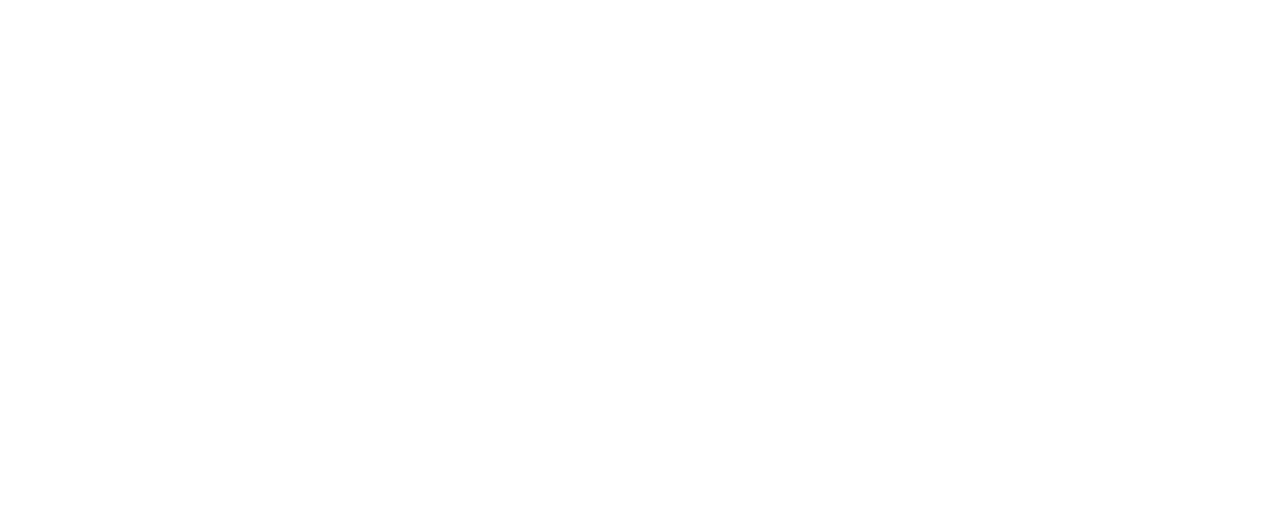
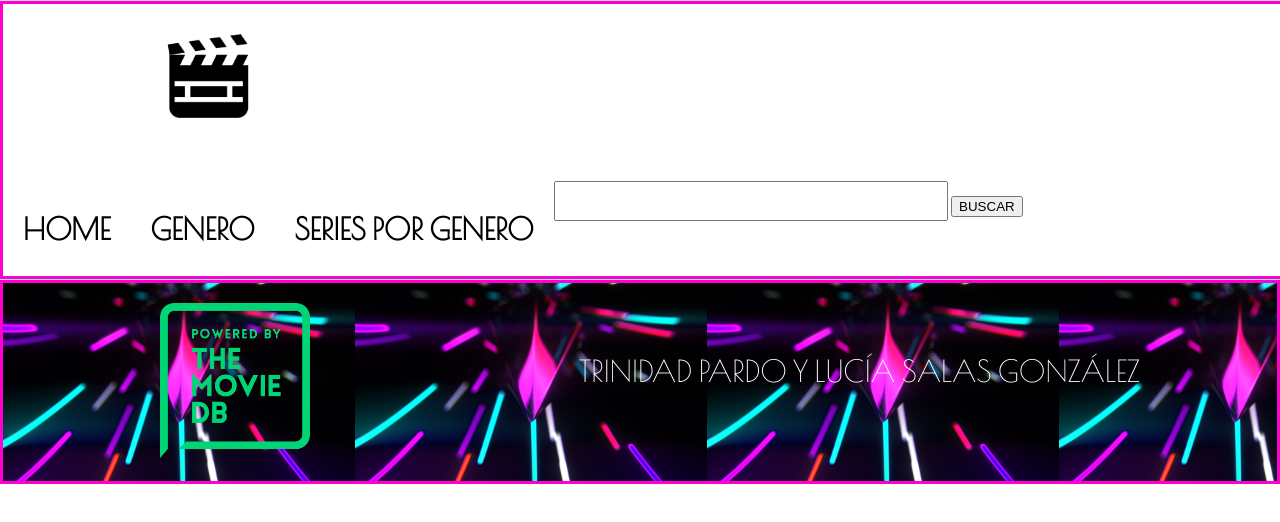
Before and after one commit to trinipardo/proyecto-final, a plain HTML site: page pag4.html in a window 1280 px wide. Drawn offline with nearby package versions, Linux system fonts and the light colour scheme.

Commit message:
terminé la estructura de todas las pags

```diff
--- a/css/index.css
+++ b/css/index.css
@@ -80,7 +80,7 @@ footer {
   border: solid 3px #FF00CD;
 
 }
-h1 {margin: auto; padding: 20px 20px;}
+h1 {margin: auto; padding: 20px 20px; text-align: center;}
 
 .logofooter{
 width: 1px;
--- a/css/pag2.css
+++ b/css/pag2.css
@@ -24,6 +24,10 @@ header nav {
 
 
 }
+h1 {
+  margin: auto;
+  padding: 20px; text-align: center}
+
 .mainContainer{background-color: #A5EBE8;}
 #dataContainer{width: 1000px; margin:auto}
 
--- a/css/pag4.css
+++ b/css/pag4.css
@@ -0,0 +1,142 @@
+body {
+  font-family: Poiret One;
+  font-size: 1rem;
+  text-transform: uppercase;
+  margin: 0;
+  border: 0;
+  padding: 0;
+  width: 100%;
+}
+.topHeader {
+  border-top: 1px solid gainsboro;
+  text-align: center;
+  height: 157px;
+  background-size: contain;
+}
+header nav {
+  width: 100%;
+  min-width:900px;
+  background-color: white;
+  position: fixed;
+  background-color:white;
+  z-index: 999;
+  border: solid 3px #FF00CD;
+
+
+}
+h1 {
+  margin: auto;
+  padding: 20px; text-align: center}
+
+.mainContainer{background-color: #A5EBE8;}
+#dataContainer{width: 1000px; margin:auto}
+
+header nav ul {
+  margin: 0;
+  padding: 0;
+  overflow: hidden;
+}
+header nav ul.ul-logo {
+  float: left;
+
+  width: 350px;
+  padding: 30px;
+}
+header nav ul.ul-menu {
+  margin-top: 25px;
+  float: left;
+  justify-content: space-around;
+
+}
+header ul li.li-logo img {
+  width: 24%;
+  text-align: center;
+
+}
+header ul li {
+  list-style-type: none;
+  font-size: 40px;
+}
+header ul li.li-menu{
+  float: left;
+  padding: 30px 20px;
+  font-size: 30px;
+  font-weight: bold;
+
+}
+input {
+  font-size: 30px;
+}
+
+
+header a {
+  text-decoration: none;
+  color: black;
+
+}
+
+
+footer {
+  margin:auto;
+  background-image: url(../images/footer.jpg);
+  background-size: contain;
+  border: solid 3px #FF00CD;
+
+}
+
+
+.logofooter{
+width: 1px;
+margin-top: 50px;
+
+}
+.divdelaimagen img {width: 150px;}
+
+.nombresfooter{
+  width: -10px;
+  float: right;
+  margin-top: 90px;
+  height: 1px;
+}
+
+footer ul.ul-logo{
+  float: left;
+  margin-top: -30px;
+  width: 10px;
+}
+footer ul li {
+  width: 25%;
+  padding: 10px 20px;
+  font-size: 1.5rem;
+  font-weight: bold;
+  position: relative;
+}
+.divdelfooter {width:1000px; margin:auto; height:100%; border: }
+.divdelaimagen {padding: 20px; display:inline-block;}
+.divdelosnombres{color:white; display:inline-block; float:right; font-size: 30px;padding-top: 70px;}
+footer ul li {
+  list-style-type: none;
+}
+
+.color-white {
+  color: white;
+}
+
+.color-gray {
+  color: gray;
+}
+
+.display-none {
+  display: none;
+}
+.button {
+  border: 1px solid gainsboro;
+  padding: 8px 20px;
+  text-transform: uppercase;
+  background-color: rgb(242, 242, 234);
+}
+.button:hover {
+  background-color: transparent;
+  color: gray;
+  border: 1px solid gray;
+}
--- a/css/pag5.css
+++ b/css/pag5.css
@@ -0,0 +1,142 @@
+body {
+  font-family: Poiret One;
+  font-size: 1rem;
+  text-transform: uppercase;
+  margin: 0;
+  border: 0;
+  padding: 0;
+  width: 100%;
+}
+.topHeader {
+  border-top: 1px solid gainsboro;
+  text-align: center;
+  height: 157px;
+  background-size: contain;
+}
+header nav {
+  width: 100%;
+  min-width:900px;
+  background-color: white;
+  position: fixed;
+  background-color:white;
+  z-index: 999;
+  border: solid 3px #FF00CD;
+
+
+}
+h1 {
+  margin: auto;
+  padding: 20px; text-align: center}
+
+.mainContainer{background-color: #A5EBE8;}
+#dataContainer{width: 1000px; margin:auto}
+
+header nav ul {
+  margin: 0;
+  padding: 0;
+  overflow: hidden;
+}
+header nav ul.ul-logo {
+  float: left;
+
+  width: 350px;
+  padding: 30px;
+}
+header nav ul.ul-menu {
+  margin-top: 25px;
+  float: left;
+  justify-content: space-around;
+
+}
+header ul li.li-logo img {
+  width: 24%;
+  text-align: center;
+
+}
+header ul li {
+  list-style-type: none;
+  font-size: 40px;
+}
+header ul li.li-menu{
+  float: left;
+  padding: 30px 20px;
+  font-size: 30px;
+  font-weight: bold;
+
+}
+input {
+  font-size: 30px;
+}
+
+
+header a {
+  text-decoration: none;
+  color: black;
+
+}
+
+
+footer {
+  margin:auto;
+  background-image: url(../images/footer.jpg);
+  background-size: contain;
+  border: solid 3px #FF00CD;
+
+}
+
+
+.logofooter{
+width: 1px;
+margin-top: 50px;
+
+}
+.divdelaimagen img {width: 150px;}
+
+.nombresfooter{
+  width: -10px;
+  float: right;
+  margin-top: 90px;
+  height: 1px;
+}
+
+footer ul.ul-logo{
+  float: left;
+  margin-top: -30px;
+  width: 10px;
+}
+footer ul li {
+  width: 25%;
+  padding: 10px 20px;
+  font-size: 1.5rem;
+  font-weight: bold;
+  position: relative;
+}
+.divdelfooter {width:1000px; margin:auto; height:100%; border: }
+.divdelaimagen {padding: 20px; display:inline-block;}
+.divdelosnombres{color:white; display:inline-block; float:right; font-size: 30px;padding-top: 70px;}
+footer ul li {
+  list-style-type: none;
+}
+
+.color-white {
+  color: white;
+}
+
+.color-gray {
+  color: gray;
+}
+
+.display-none {
+  display: none;
+}
+.button {
+  border: 1px solid gainsboro;
+  padding: 8px 20px;
+  text-transform: uppercase;
+  background-color: rgb(242, 242, 234);
+}
+.button:hover {
+  background-color: transparent;
+  color: gray;
+  border: 1px solid gray;
+}
--- a/css/pag6.css
+++ b/css/pag6.css
@@ -0,0 +1,142 @@
+body {
+  font-family: Poiret One;
+  font-size: 1rem;
+  text-transform: uppercase;
+  margin: 0;
+  border: 0;
+  padding: 0;
+  width: 100%;
+}
+.topHeader {
+  border-top: 1px solid gainsboro;
+  text-align: center;
+  height: 157px;
+  background-size: contain;
+}
+header nav {
+  width: 100%;
+  min-width:900px;
+  background-color: white;
+  position: fixed;
+  background-color:white;
+  z-index: 999;
+  border: solid 3px #FF00CD;
+
+
+}
+h1 {
+  margin: auto;
+  padding: 20px; text-align: center}
+
+.mainContainer{background-color: #A5EBE8;}
+#dataContainer{width: 1000px; margin:auto}
+
+header nav ul {
+  margin: 0;
+  padding: 0;
+  overflow: hidden;
+}
+header nav ul.ul-logo {
+  float: left;
+
+  width: 350px;
+  padding: 30px;
+}
+header nav ul.ul-menu {
+  margin-top: 25px;
+  float: left;
+  justify-content: space-around;
+
+}
+header ul li.li-logo img {
+  width: 24%;
+  text-align: center;
+
+}
+header ul li {
+  list-style-type: none;
+  font-size: 40px;
+}
+header ul li.li-menu{
+  float: left;
+  padding: 30px 20px;
+  font-size: 30px;
+  font-weight: bold;
+
+}
+input {
+  font-size: 30px;
+}
+
+
+header a {
+  text-decoration: none;
+  color: black;
+
+}
+
+
+footer {
+  margin:auto;
+  background-image: url(../images/footer.jpg);
+  background-size: contain;
+  border: solid 3px #FF00CD;
+
+}
+
+
+.logofooter{
+width: 1px;
+margin-top: 50px;
+
+}
+.divdelaimagen img {width: 150px;}
+
+.nombresfooter{
+  width: -10px;
+  float: right;
+  margin-top: 90px;
+  height: 1px;
+}
+
+footer ul.ul-logo{
+  float: left;
+  margin-top: -30px;
+  width: 10px;
+}
+footer ul li {
+  width: 25%;
+  padding: 10px 20px;
+  font-size: 1.5rem;
+  font-weight: bold;
+  position: relative;
+}
+.divdelfooter {width:1000px; margin:auto; height:100%; border: }
+.divdelaimagen {padding: 20px; display:inline-block;}
+.divdelosnombres{color:white; display:inline-block; float:right; font-size: 30px;padding-top: 70px;}
+footer ul li {
+  list-style-type: none;
+}
+
+.color-white {
+  color: white;
+}
+
+.color-gray {
+  color: gray;
+}
+
+.display-none {
+  display: none;
+}
+.button {
+  border: 1px solid gainsboro;
+  padding: 8px 20px;
+  text-transform: uppercase;
+  background-color: rgb(242, 242, 234);
+}
+.button:hover {
+  background-color: transparent;
+  color: gray;
+  border: 1px solid gray;
+}
--- a/pag2.html
+++ b/pag2.html
@@ -2,12 +2,62 @@
 <html lang="en" dir="ltr">
   <head>
     <meta charset="utf-8">
-    <title>Genero</title>
+    <title>Listado de géneros</title>
+    <link rel="stylesheet" href="css/pag2.css">
+    <link href="https://fonts.googleapis.com/css?family=Poiret+One&display=swap" rel="stylesheet" />
   </head>
 
 
 
   <body>
+    <header class="topHeader">
+        <nav>
+              <ul class="ul-logo">
+                  <li class="li-logo"><img src="images/logo movie.jpg" alt="logo"></li>
+              </ul>
+              <ul class="ul-menu">
+                  <li class="li-menu"><a id="homeLink" href="#home">HOME</a></li>
+                  <li class="li-menu"><a id="peliculasLink"  href="#user">GENERO</a></li>
+                  <li class="li-menu"><a id="seriesPorGenero" href="#products">SERIES POR GENERO</a></li>
+
+
+
+                  <input class="li-menu" type="text" name="buscador" value="">
+                  <button class="li-menu"id="seriesGenero" type="search" name="button"> BUSCAR</button>
+
+
+
+              </ul>
+          </nav>
+      </header>
+
+      <section class="mainContainer">
+        <h1>LISTADO DE GÉNEROS</h1>
+        <br><br><br>
+        <div id='dataContainer'>
+
+        </div>
+      </div>
+
+    </section>
+
+
+
+    <footer>
+      <div class="divdelfooter">
+        <div class="divdelaimagen">
+          <img src="TMDBverde.png" alt="logo">
+        </div>
+        <div class="divdelosnombres">
+          Trinidad Pardo y Lucía Salas González
+        </div>
+      </div>
+
+    </footer>
+
+
+
+
 
   </body>
 </html>
--- a/pag4.html
+++ b/pag4.html
@@ -0,0 +1,58 @@
+<!DOCTYPE html>
+<html lang="en" dir="ltr">
+  <head>
+    <meta charset="utf-8">
+    <title>Resultados</title>
+    <link rel="stylesheet" href="css/pag4.css">
+    <link href="https://fonts.googleapis.com/css?family=Poiret+One&display=swap" rel="stylesheet" />
+
+  </head>
+  <body>
+    <header class="topHeader">
+        <nav>
+              <ul class="ul-logo">
+                  <li class="li-logo"><img src="images/logo movie.jpg" alt="logo"></li>
+              </ul>
+              <ul class="ul-menu">
+                  <li class="li-menu"><a id="homeLink" href="#home">HOME</a></li>
+                  <li class="li-menu"><a id="peliculasLink"  href="#user">GENERO</a></li>
+                  <li class="li-menu"><a id="seriesPorGenero" href="#products">SERIES POR GENERO</a></li>
+
+
+
+                  <input class="li-menu" type="text" name="buscador" value="">
+                  <button class="li-menu"id="seriesGenero" type="search" name="button"> BUSCAR</button>
+
+
+
+              </ul>
+          </nav>
+      </header>
+
+      <section class="mainContainer">
+        <h1>RESULTADOS</h1>
+        <br><br><br>
+
+        <div>
+          <div id='dataContainer'>
+
+          </div>
+        </div>
+
+      </section>
+
+
+
+      <footer>
+        <div class="divdelfooter">
+          <div class="divdelaimagen">
+            <img src="TMDBverde.png" alt="logo">
+          </div>
+          <div class="divdelosnombres">
+            Trinidad Pardo y Lucía Salas González
+          </div>
+        </div>
+
+      </footer>
+  </body>
+</html>
```
Also changed, not shown: index.html (+6 -1 lines), pag5.html (+60 -0 lines), pag6.html (+59 -0 lines).
